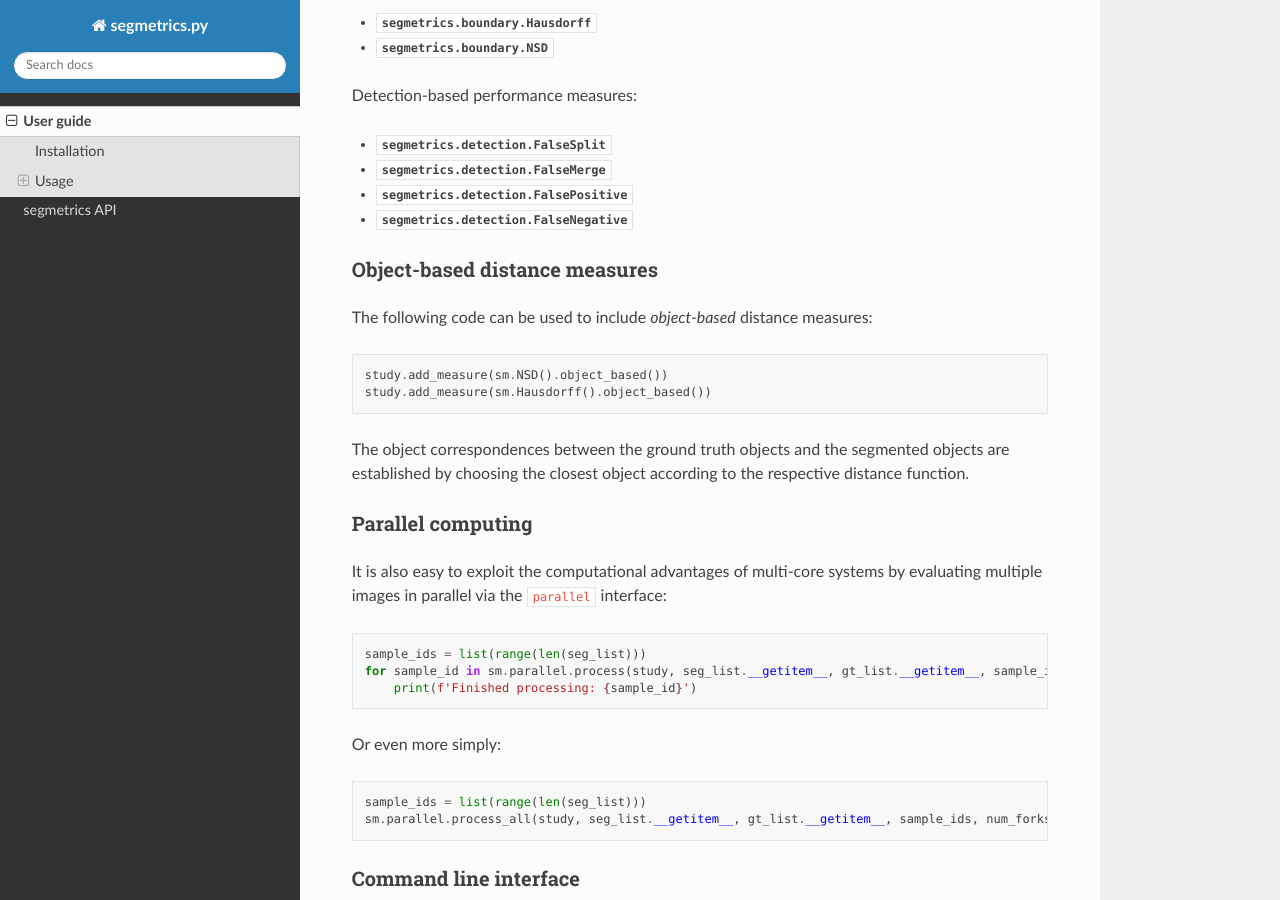
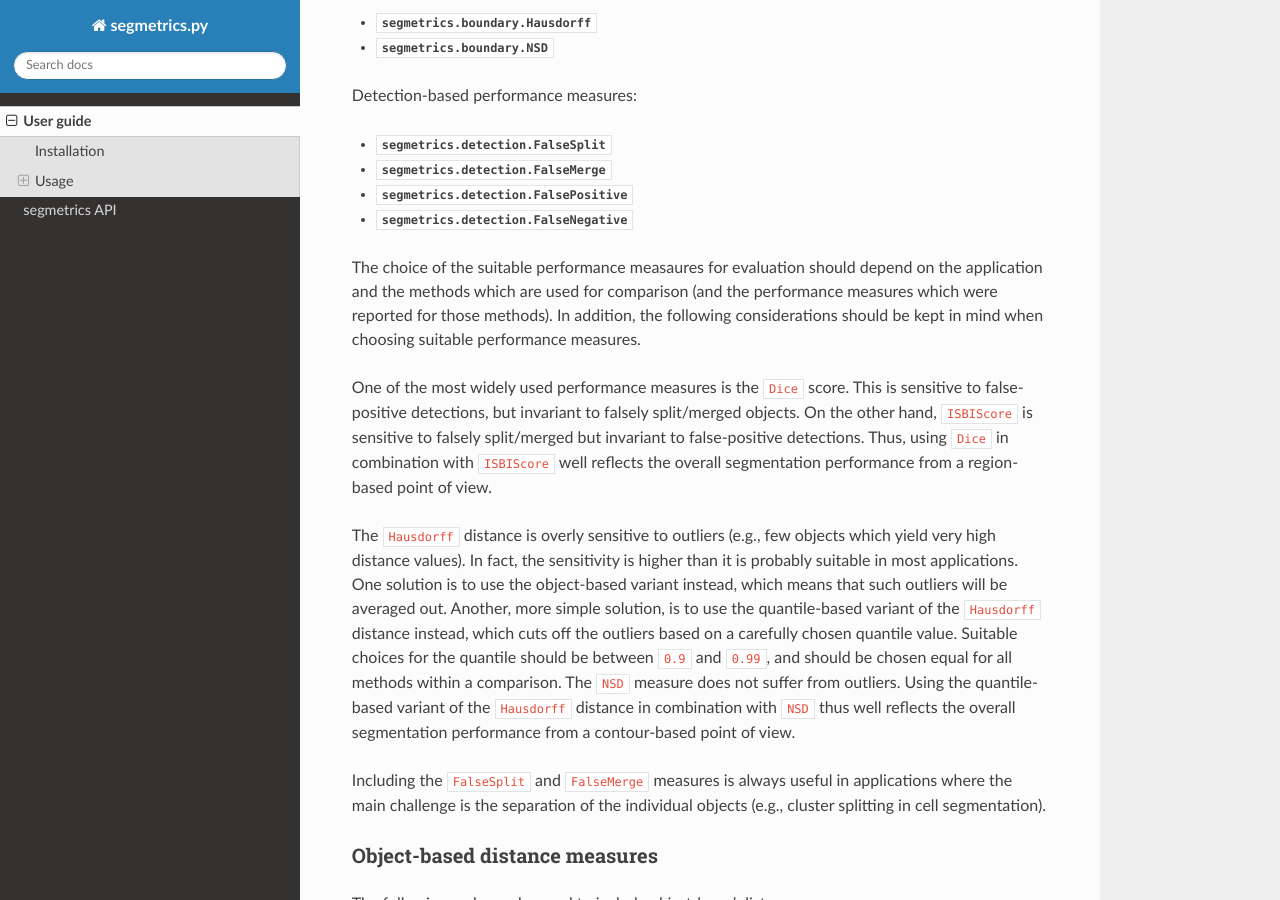
Before and after one commit to BMCV/segmetrics, a Sphinx documentation site: the page built from docs/source/usage.rst, in a window 1280 px wide and 900 px high, scrolled down 1297 px. Built offline with Sphinx 7.4.7 and the Read the Docs theme 2.0.0, drawn with Linux system fonts in a browser that asks for light colours.

Commit message:
adds note on choice of suitable performance maesures to docs

```diff
--- a/docs/source/usage.rst
+++ b/docs/source/usage.rst
@@ -59,6 +59,14 @@ Detection-based performance measures:
 - :class:`segmetrics.detection.FalsePositive`
 - :class:`segmetrics.detection.FalseNegative`
 
+The choice of the suitable performance measaures for evaluation should depend on the application and the methods which are used for comparison (and the performance measures which were reported for those methods). In addition, the following considerations should be kept in mind when choosing suitable performance measures.
+
+One of the most widely used performance measures is the ``Dice`` score. This is sensitive to false-positive detections, but invariant to falsely split/merged objects. On the other hand, ``ISBIScore`` is sensitive to falsely split/merged but invariant to false-positive detections. Thus, using ``Dice`` in combination with ``ISBIScore`` well reflects the overall segmentation performance from a region-based point of view.
+
+The ``Hausdorff`` distance is overly sensitive to outliers (e.g., few objects which yield very high distance values). In fact, the sensitivity is higher than it is probably suitable in most applications. One solution is to use the object-based variant instead, which means that such outliers will be averaged out. Another, more simple solution, is to use the quantile-based variant of the ``Hausdorff`` distance instead, which cuts off the outliers based on a carefully chosen quantile value. Suitable choices for the quantile should be between ``0.9`` and ``0.99``, and should be chosen equal for all methods within a comparison. The ``NSD`` measure does not suffer from outliers. Using the quantile-based variant of the ``Hausdorff`` distance in combination with ``NSD`` thus well reflects the overall segmentation performance from a contour-based point of view.
+
+Including the ``FalseSplit`` and ``FalseMerge`` measures is always useful in applications where the main challenge is the separation of the individual objects (e.g., cluster splitting in cell segmentation).
+
 Object-based distance measures
 ******************************
 
```
